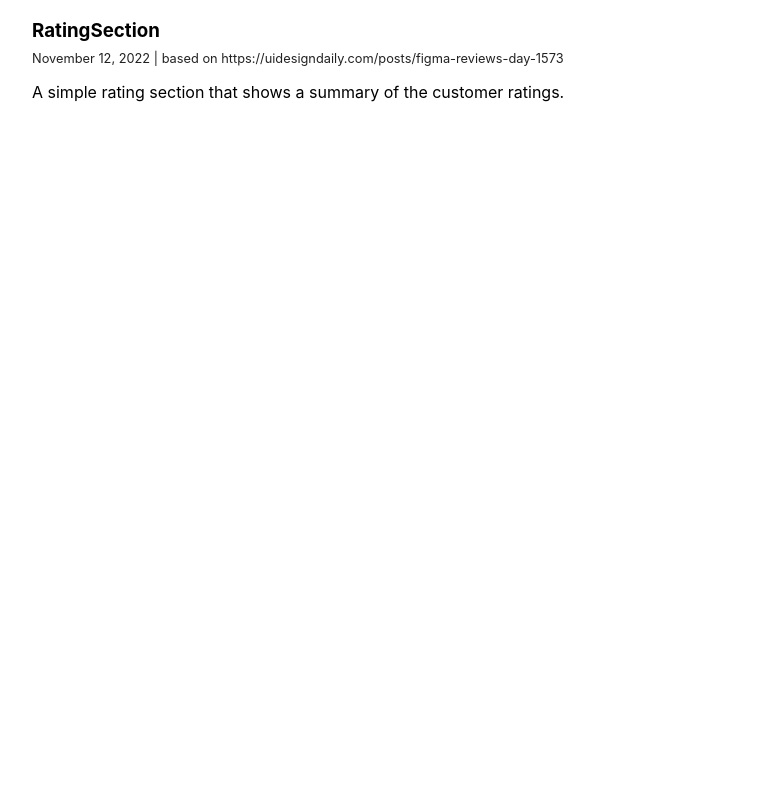
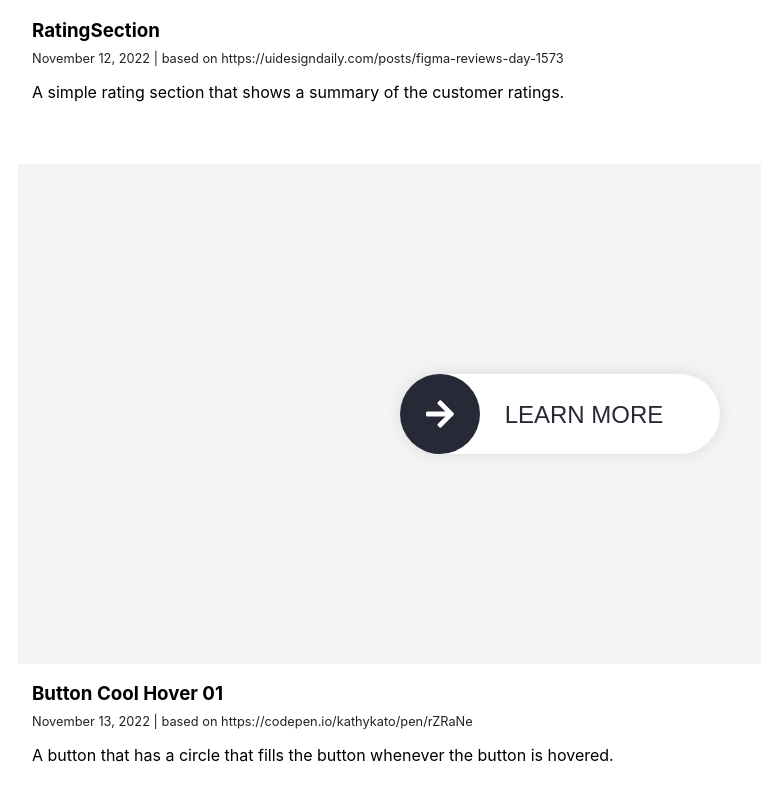
Before and after one commit to smtnhacker/design-daily-react, a React (Create React App) app: page / in a window 1280 px wide. Shown: the part 2838-3638 px from the top of the page, without its empty margins (80-841 px from the left). Before the commit the page ends 3044 px from the top, so only its background shows below. Built offline with nearby package versions, Linux system fonts and the light colour scheme.

Commit message:
entry: add button cool hover 01

```diff
--- a/src/App.js
+++ b/src/App.js
@@ -22,6 +22,13 @@ function App() {
       <Frame {...Components.RatingSection.meta} style={{ height: "750px" }}>
         <Components.RatingSection.Component />
       </Frame>
+      <Frame {...Components.ButtonCoolHover01.meta} style={{
+        display: "flex",
+        flexDirection: "column",
+        justifyContent: "center",
+        alignItems: "center" }}>
+          <Components.ButtonCoolHover01.Component />
+      </Frame>
     </div>
   );
 }
--- /dev/null
+++ b/src/components/ButtonCoolHover01/ButtonCoolHover01.jsx
@@ -0,0 +1,28 @@
+import { IconContext } from "react-icons"
+import { FaArrowRight } from "react-icons/fa"
+
+import styles from "./styles.module.css"
+
+const ButtonCoolHover01 = () => {
+    return (
+        <button className={styles.btn}>
+            <span className={styles.circle} aria-hidden>
+                <IconContext.Provider value={{ color: "var(--white)", size: "2rem"}}>
+                    <span className={styles.arrow}>
+                        <FaArrowRight />
+                    </span>
+                </IconContext.Provider>
+            </span>
+            <span className={styles.text}>Learn More</span>
+        </button>
+    )
+}
+
+export const meta = {
+    title: "Button Cool Hover 01",
+    date: "November 13, 2022",
+    inspiration: "https://codepen.io/kathykato/pen/rZRaNe",
+    description: "A button that has a circle that fills the button whenever the button is hovered."
+}
+
+export default ButtonCoolHover01
--- /dev/null
+++ b/src/components/ButtonCoolHover01/styles.module.css
@@ -0,0 +1,69 @@
+.btn {
+    --black: #282936;
+    --white: #fff;
+
+    box-sizing: border-box;
+    position: relative;
+    border: none;
+    background: var(--white);
+    border-radius: 2.5rem;
+    cursor: pointer;
+    padding: 0;
+
+    width: 20rem;
+    box-shadow: rgba(17, 17, 26, 0.1) 0px 0px 16px;
+}
+
+.btn * {
+    box-sizing: border-box;
+}
+
+.circle {
+    position: relative;
+    display: block;
+    width: 5rem;
+    height: 5rem;
+    background: var(--black);
+    border-radius: 2.5rem;
+
+    transition: width 0.8s cubic-bezier(0.65, 0, 0.076, 1);
+}
+
+.arrow {
+    position: absolute;
+    top: 1.5rem;
+    left: 1.5rem;
+
+    transition: left 0.8s cubic-bezier(0.65, 0, 0.076, 1);
+}
+
+.text {
+    position: absolute;
+    top: 0;
+    right: 0;
+    left: 3rem;
+    bottom: 0;
+    padding: 1.7rem;
+    font-size: 1.5rem;
+
+    color: var(--black);
+    text-align: center;
+    text-transform: uppercase;
+
+    transition: color 0.8s cubic-bezier(0.65, 0, 0.076, 1),
+                font-weight 0.8s cubic-bezier(0.65, 0, 0.076, 1);
+;
+}
+
+.btn:hover > .circle {
+    width: 100%;
+}
+
+.btn:hover .arrow {
+    left: 3rem;
+}
+
+.btn:hover > .text {
+    color: white;
+    font-weight: bold;
+}
--- a/src/components/index.js
+++ b/src/components/index.js
@@ -2,8 +2,10 @@ import _SideNav01, { meta as SideNav01meta } from "./SideNav01/SideNav01";
 import _HyperplexMenu01, { meta as HyperplexMenu01meta } from "./HyperplexMenu01/HyperplexMenu01"
 import _WideSideNav01, { meta as WideSideNav01meta } from "./WideSideNav01/WideSideNav01"
 import _RatingSection, { meta as RatingSectionmeta } from "./RatingSection/RatingSection"
+import _ButtonCoolHover01, { meta as ButtonCoolHover01meta } from "./ButtonCoolHover01/ButtonCoolHover01"
 //
 export const SideNav01 = { Component: _SideNav01, meta: SideNav01meta };
 export const HyperplexMenu01 = { Component: _HyperplexMenu01, meta: HyperplexMenu01meta };
 export const WideSideNav01 = { Component: _WideSideNav01, meta: WideSideNav01meta };
 export const RatingSection = { Component: _RatingSection, meta: RatingSectionmeta };
+export const ButtonCoolHover01 = { Component: _ButtonCoolHover01, meta: ButtonCoolHover01meta };
```
